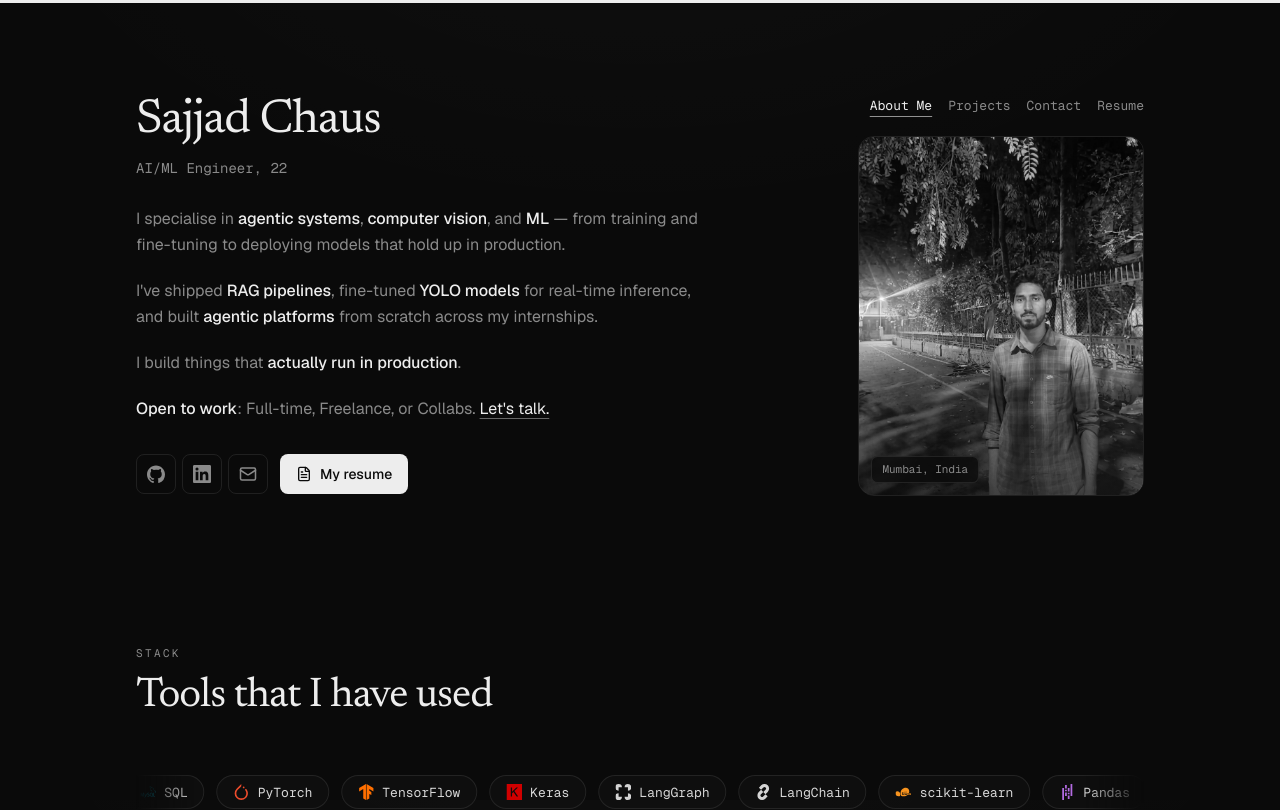
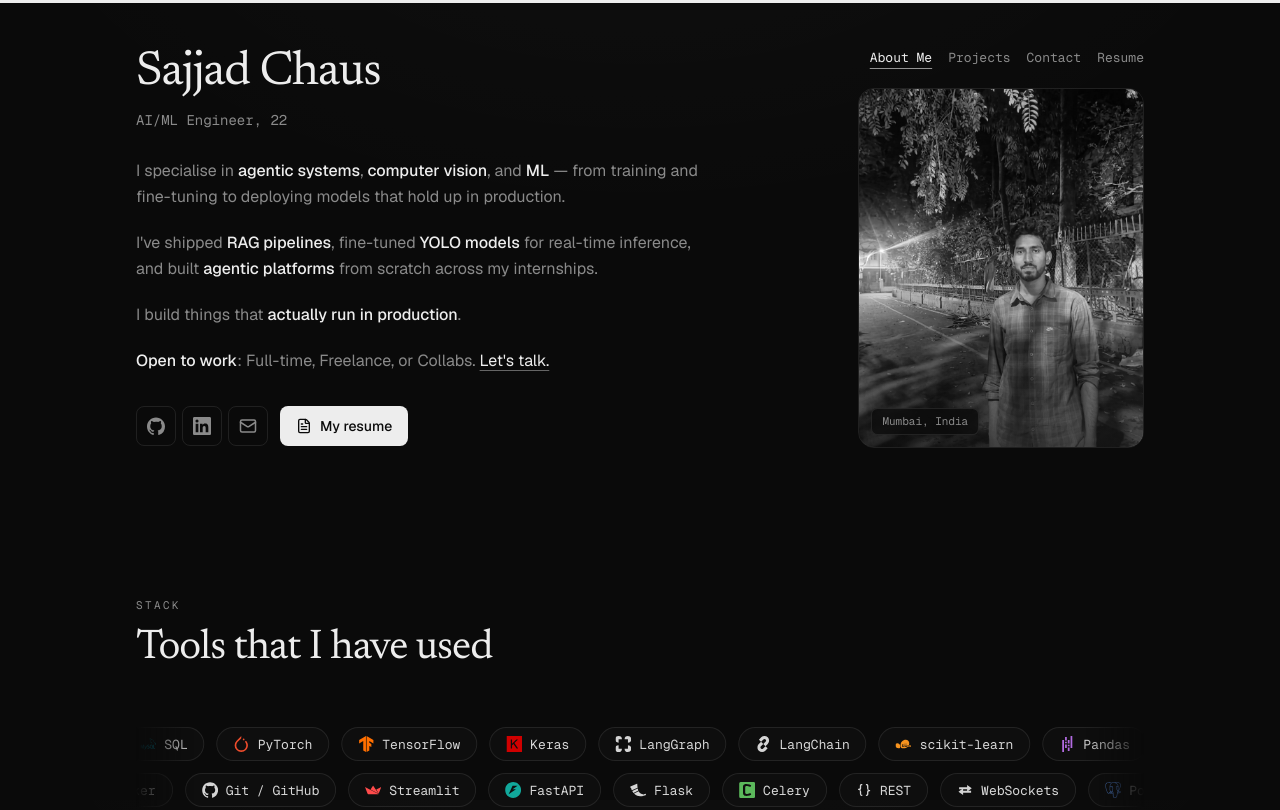
Before and after one commit to pratikgpt/sajjad-portfolio, a Next.js app: page / in a window 1280 px wide. Shown: the top 810 px of the page. Built offline with nearby package versions, Linux system fonts and the light colour scheme.

Commit message:
reduce top gap

```diff
--- a/src/components/sections/experience.tsx
+++ b/src/components/sections/experience.tsx
@@ -10,15 +10,11 @@ export function Experience() {
       tag="Experience"
       heading="Where I've shipped"
     >
-      <ol className="relative space-y-5">
+      <ol className="relative space-y-5 before:absolute before:left-[5px] before:top-2 before:bottom-2 before:w-px before:bg-border before:content-['']">
         {experience.map((job, i) => (
           <Reveal as="li" key={job.company} delay={i * 0.05}>
             <div className="relative pl-8 sm:pl-10">
-              {/* timeline rail + node */}
-              <span
-                className="absolute left-[5px] top-2 bottom-0 w-px bg-border"
-                aria-hidden
-              />
+              {/* timeline node (sits on the continuous rail behind it) */}
               <span
                 className="absolute left-0 top-1.5 size-[11px] rounded-full border-2 border-foreground/70 bg-background"
                 aria-hidden
--- a/src/components/sections/hero.tsx
+++ b/src/components/sections/hero.tsx
@@ -37,7 +37,7 @@ export function Hero() {
   };
 
   return (
-    <section id="top" className="relative pb-12 pt-20 md:pb-16 md:pt-24">
+    <section id="top" className="relative pb-12 pt-10 md:pb-16 md:pt-12">
       <div className="mx-auto grid max-w-6xl gap-10 px-6 md:grid-cols-[1.4fr_0.6fr] md:gap-14 md:px-12 lg:px-18">
         {/* Text — second on mobile so the photo sits above it */}
         <motion.div
```
Also changed, not shown: 1 other file (tests, documents, lock files or other folders).
